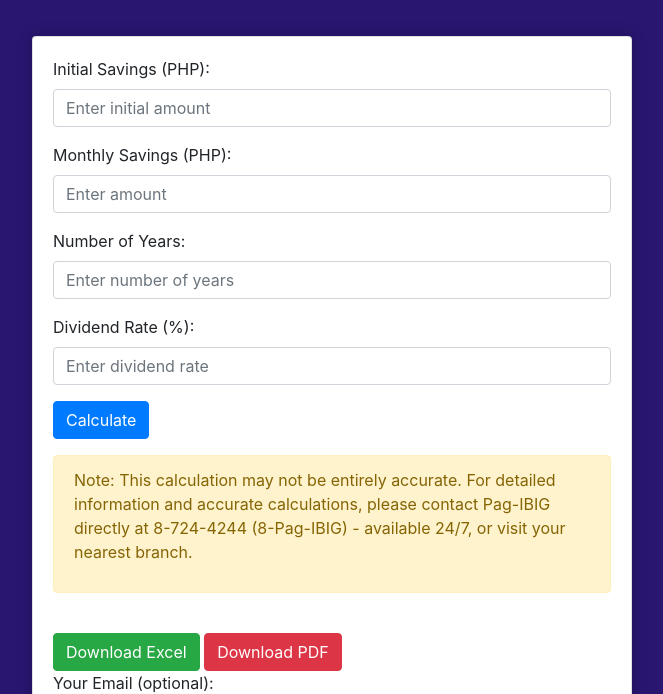
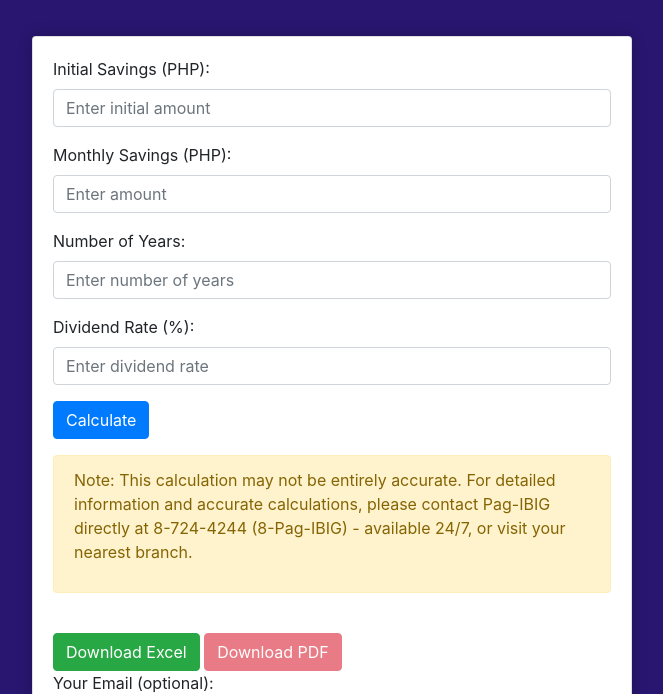
Before and after one commit to jadetindoy/mp2calculator, a plain HTML site: page index.html in a window 1280 px wide. Shown: the part 106-800 px from the top of the page, without its empty margins (308-971 px from the left). Drawn offline with nearby package versions, Linux system fonts and the light colour scheme.

Commit message:
Update index.html

```diff
--- a/index.html
+++ b/index.html
@@ -50,7 +50,7 @@
                 </form>
                 <div id="result" class="mt-4"></div>
                 <button id="downloadExcel" class="btn btn-success mt-3">Download Excel</button>
-                <button id="downloadPDF" class="btn btn-danger mt-3">Download PDF</button>
+                <button id="downloadPDF" class="btn btn-danger mt-3" disabled>Download PDF</button>
                 <form id="feedbackForm">
                     <div class="form-group">
                         <label for="email">Your Email (optional):</label>
```
